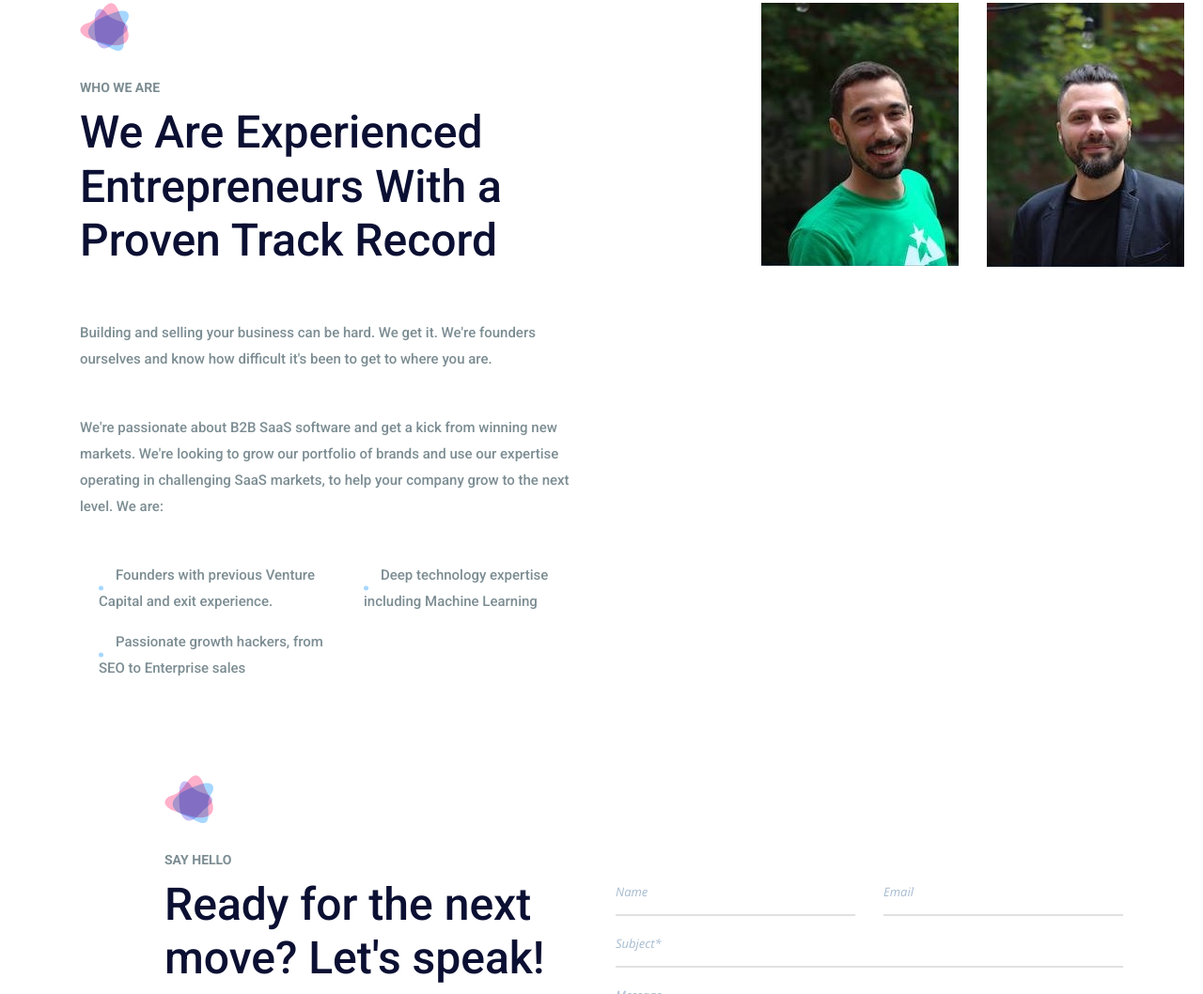
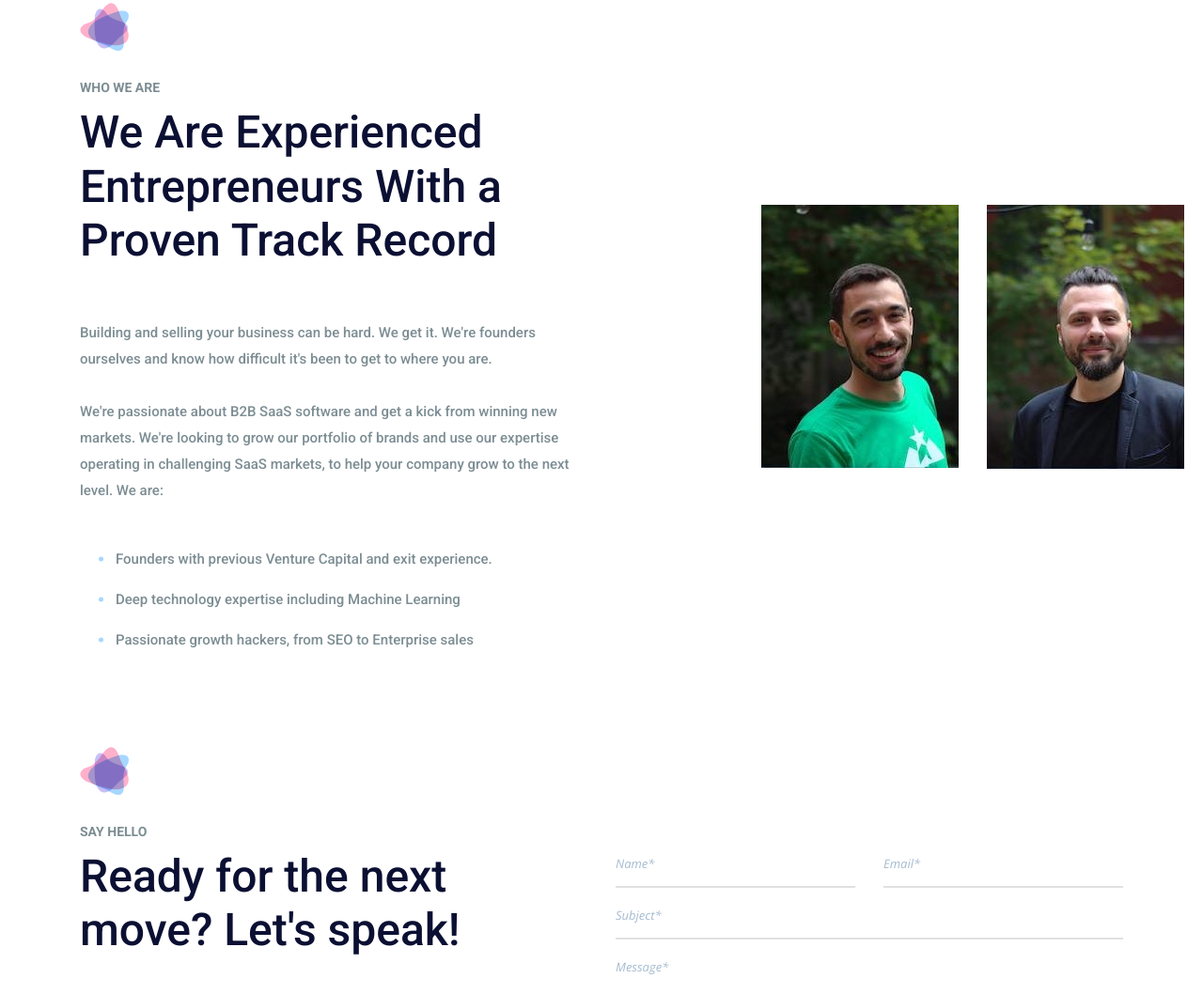
Before and after one commit to michelis-m/nextmove-website, a plain HTML site: page index.html in a window 1280 px wide. Shown: the part 1742-2800 px from the top of the page at 94% size. Drawn offline with nearby package versions, Linux system fonts and the light colour scheme.

Commit message:
Various aesthetical changes

```diff
--- a/css/style.css
+++ b/css/style.css
@@ -691,7 +691,6 @@ i:before {
 }
 
 .team_people_text ul li {
-  width: calc(100% / 2);
   float: left;
   margin-bottom: 15px;
 }
@@ -727,7 +726,7 @@ i:before {
 }
 
 .team_people_text ul li:nth-child(even) {
-  padding-left: 22px;
+  padding-left: 0px;
 }
 
 .team_people_text ul li:last-child {
@@ -1475,7 +1474,7 @@ i:before {
 }
 
 .touch_details {
-  margin-left: 90px;
+  margin-left: 0px;
 }
 
 .touch_details p {
@@ -1499,6 +1498,10 @@ i:before {
   color: #0b1033;
   font-family: "Roboto", sans-serif;
   font-weight: 500;
+}
+
+.touch_details_p {
+  margin-right: 90px;
 }
 
 /* End Get In Touch Area css
--- a/index.html
+++ b/index.html
@@ -145,7 +145,7 @@
                                 data-whitespace="nowrap"
                                 data-type="text"
                                 data-responsive_offset="on"
-                                data-frames="[{&quot;delay&quot;:10,&quot;speed&quot;:1500,&quot;frame&quot;:&quot;0&quot;,&quot;from&quot;:&quot;y:[100%];z:0;rX:0deg;rY:0;rZ:0;sX:1;sY:1;skX:0;skY:0;opacity:0;&quot;,&quot;mask&quot;:&quot;x:0px;y:[100%];s:inherit;e:inherit;&quot;,&quot;to&quot;:&quot;o:1;&quot;,&quot;ease&quot;:&quot;Power2.easeInOut&quot;},{&quot;delay&quot;:&quot;wait&quot;,&quot;speed&quot;:1500,&quot;frame&quot;:&quot;999&quot;,&quot;to&quot;:&quot;y:[175%];&quot;,&quot;mask&quot;:&quot;x:inherit;y:inherit;s:inherit;e:inherit;&quot;,&quot;ease&quot;:&quot;Power2.easeInOut&quot;}]">
+                                data-frames="[{&quot;delay&quot;:10,&quot;speed&quot;:1500,&quot;frame&quot;:&quot;0&quot;,&quot;from&quot;:&quot;y:[100%];z:0;rX:0deg;rY:0;rZ:0;sX:1;sY:1;skX:0;skY:0;opacity:0;&quot;,&quot;mask&quot;:&quot;x:0px;y:[100%];s:inherit;e:inherit;&quot;,&quot;to&quot;:&quot;o:1;&quot;,&quot;ease&quot;:&quot;Power2.easeInOut&quot;},{&quot;delay&quot;:&quot;wait&quot;,&quot;speed&quot;:1500,&quot;frame&quot;:&quot;999&quot;,&quot;to&quot;:&quot;y:[175%];&quot;,&quot;mask&quot;:&quot;x:inherit;y:inherit;s:inherit;e:inherit;&quot;,&quot;ease&quot;:&quot;Power2.easeInOut&quot;}]" style="padding-top: 20px">
                                 <a class="more_btn" href="#">Get In Touch</a>
                             </div>
                             <div class="tp-caption tp-resizeme single_img"
@@ -286,8 +286,8 @@
                                 <h2>We Are Experienced Entrepreneurs With a Proven Track Record</h2>
                             </div>
                             <p>Building and selling your business can be hard.
-                                We get it. We're founders ourselves and know how difficult it's been to get to where you are.</p>
-                            <p> We're passionate about B2B SaaS software and get a kick from winning new markets.
+                                We get it. We're founders ourselves and know how difficult it's been to get to where you are. </br></br>
+                                We're passionate about B2B SaaS software and get a kick from winning new markets.
                                 We're looking to grow our portfolio of brands and use our expertise operating in challenging SaaS markets,
                                 to help your company grow to the next level. We are:
                             </p>
@@ -298,7 +298,7 @@
                             </ul>
                         </div>
                     </div>
-                    <div class="col-lg-6">
+                    <div class="col-lg-6" style="display: flex; justify-content:center;align-items: center;">
                         <div class="team_img_inner">
                             <div class="row">
                                 <div class="col-lg-6 col-6" vertical-align="left center">
@@ -330,22 +330,22 @@
                                 <h6>Say hello</h6>
                                 <h2>Ready for the next move? Let's speak!</h2>
                             </div>
-                            <p>We'll get back to you within 48 hours. We offer direct no commission exits for SaaS businesses.</p>
+                            <p class="touch_details_p">We'll get back to you within 48 hours. We offer direct no commission exits for SaaS businesses.</p>
                         </div>
                     </div>
                     <div class="col-lg-6">
                         <form class="contact_us_form row" id="contact-form" novalidate="novalidate">
                             <div class="form-group col-lg-6">
-                                <input type="text" class="form-control" id="name" name="name" placeholder="Name">
+                                <input type="text" class="form-control" id="name" name="name" placeholder="Name*">
                             </div>
                             <div class="form-group col-lg-6">
-                                <input type="email" class="form-control" id="email" name="email" placeholder="Email">
+                                <input type="email" class="form-control" id="email" name="email" placeholder="Email*">
                             </div>
                             <div class="form-group col-lg-12">
                                 <input type="text" class="form-control" id="subject" name="subject" placeholder="Subject*">
                             </div>
                             <div class="form-group col-lg-12">
-                                <textarea class="form-control" name="message" id="message" rows="1" placeholder="Message"></textarea>
+                                <textarea class="form-control" name="message" id="message" rows="1" placeholder="Message*"></textarea>
                             </div>
                             <div class="form-group col-lg-12">
                                 <button type="submit" value="Send" class="btn submit_btn form-control">Send</button>
```
Also changed, not shown: contact.html (+4 -4 lines).
